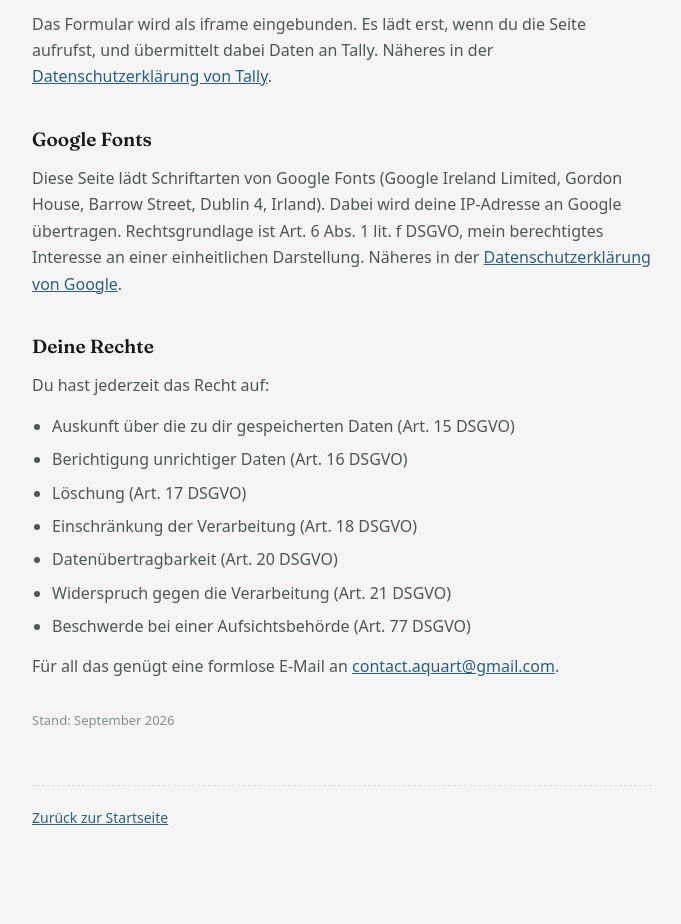
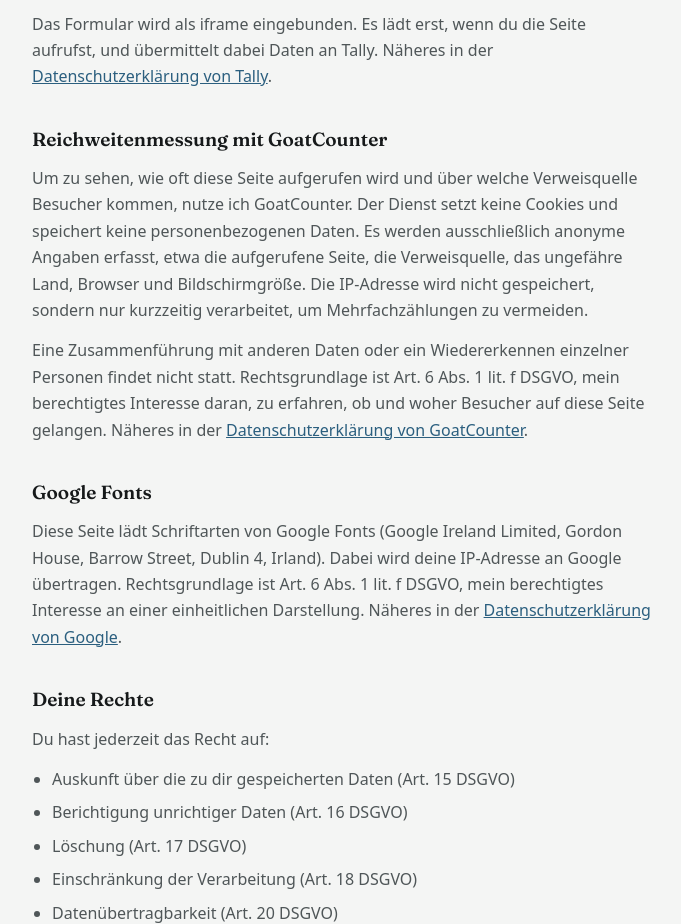
Before and after one commit to nikkn/Bonfuchs, a plain HTML site: page datenschutz.html in a window 1280 px wide. Shown: the part 992-1916 px from the top of the page, without its empty margins (298-979 px from the left). Before the commit the page ends 1895 px from the top, so only its background shows below. Drawn offline with nearby package versions, Linux system fonts and the light colour scheme.

Commit message:
GoatCounter und UTM-Weitergabe

```diff
--- a/datenschutz.html
+++ b/datenschutz.html
@@ -141,6 +141,25 @@ E-Mail: <a href="mailto:contact.aquart@gmail.com">contact.aquart@gmail.com</a>
   Datenschutzerklärung von Tally</a>.
 </p>
 
+<h2>Reichweitenmessung mit GoatCounter</h2>
+<p>
+  Um zu sehen, wie oft diese Seite aufgerufen wird und über welche
+  Verweisquelle Besucher kommen, nutze ich GoatCounter. Der Dienst setzt
+  keine Cookies und speichert keine personenbezogenen Daten. Es werden
+  ausschließlich anonyme Angaben erfasst, etwa die aufgerufene Seite, die
+  Verweisquelle, das ungefähre Land, Browser und Bildschirmgröße. Die
+  IP-Adresse wird nicht gespeichert, sondern nur kurzzeitig verarbeitet,
+  um Mehrfachzählungen zu vermeiden.
+</p>
+<p>
+  Eine Zusammenführung mit anderen Daten oder ein Wiedererkennen einzelner
+  Personen findet nicht statt. Rechtsgrundlage ist Art. 6 Abs. 1 lit. f
+  DSGVO, mein berechtigtes Interesse daran, zu erfahren, ob und woher
+  Besucher auf diese Seite gelangen. Näheres in der
+  <a href="https://www.goatcounter.com/help/privacy" rel="noopener">
+  Datenschutzerklärung von GoatCounter</a>.
+</p>
+
 <h2>Google Fonts</h2>
 <p>
   Diese Seite lädt Schriftarten von Google Fonts (Google Ireland Limited,
```
Also changed, not shown: index.html (+24 -7 lines).
